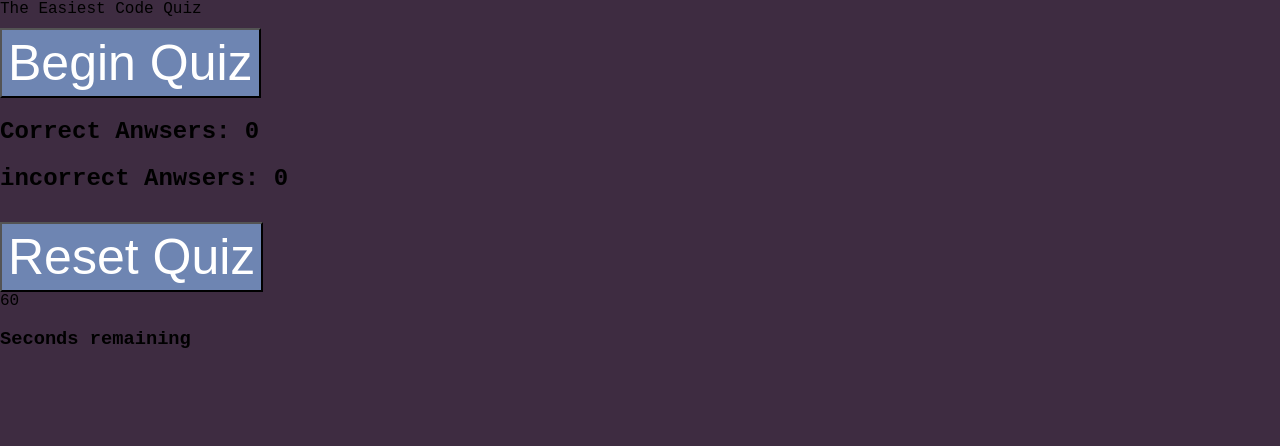
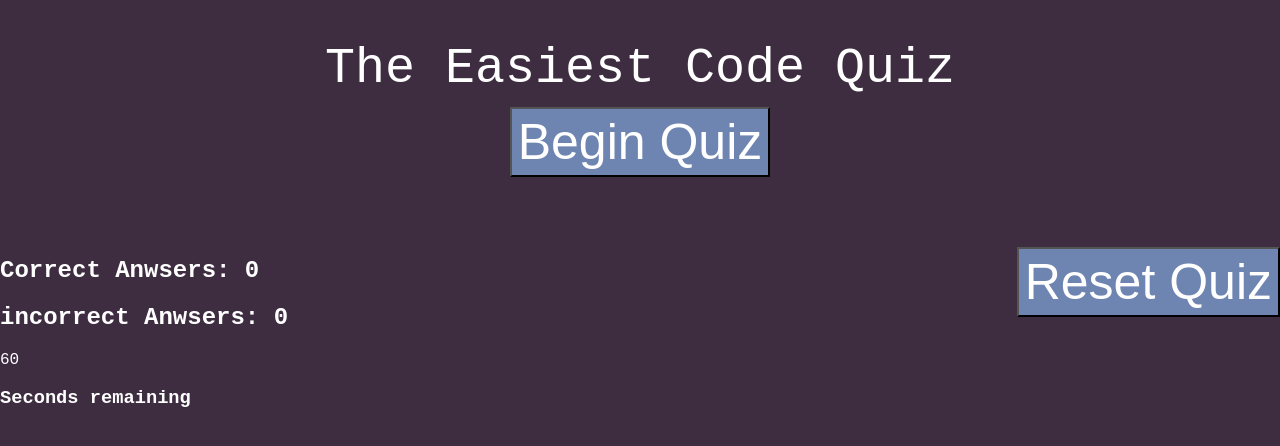
Before and after one commit to NickyLiu91/code-quiz, a plain HTML site: page index.html in a window 1280 px wide. Drawn offline with Linux system fonts and the light colour scheme.

Commit message:
add more to the style css file

```diff
--- a/style.css
+++ b/style.css
@@ -19,15 +19,19 @@ flex-direction: column;
 min-height: 100px;
 justify-content: flex-start;
 background-color: var(--Background);
-}
-/* button to begin quiz */
-.main-button   {
-    font-size:50px;
-    height: 70px;
-    line-height: 10px;
-    margin-top: 10px;
+color:var(--Text);
 
 }
+/* the easiest code header */
+header {
+text-align: center;
+border-bottom: 40px;
+padding: 40px;
+color:var(--Text);
+font-size: 50px;
+
+}
+
 /* button to re-do quiz */
 .reset-button {
     font-size:50px;
@@ -36,11 +40,21 @@ background-color: var(--Background);
     margin-top: 10px;
 
 }
+
+
+.right-wrong-section {
+    display: flex;
+    justify-content: space-between;
+    margin-top: 20px;
+
+    }
 /* colors of button */
 button {
     color:var(--Text);
     background-color: var(--Button);
-
-
-
+    font-size:50px;
+    height: 70px;
+    line-height: 10px;
+    margin-top: 10px;
+    text-align: center;
 }
```
